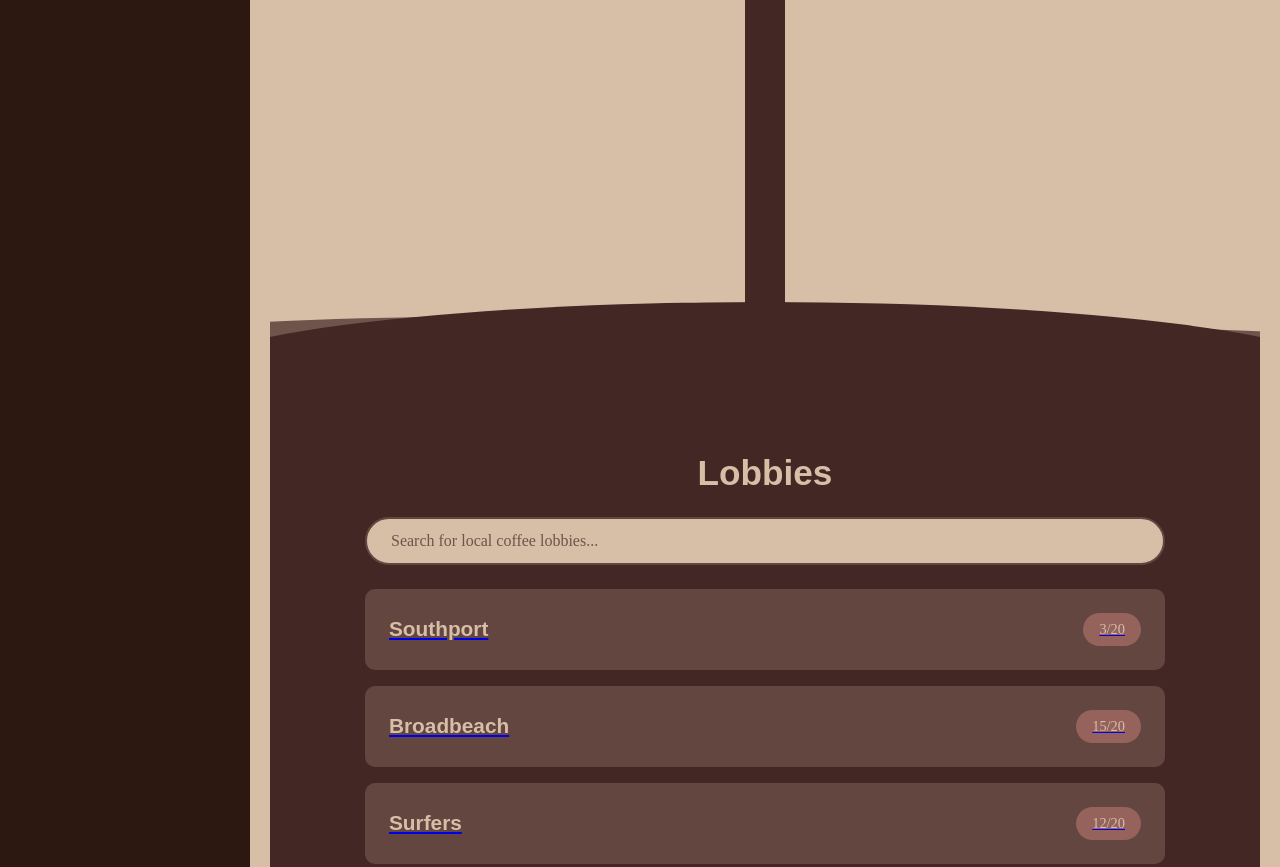
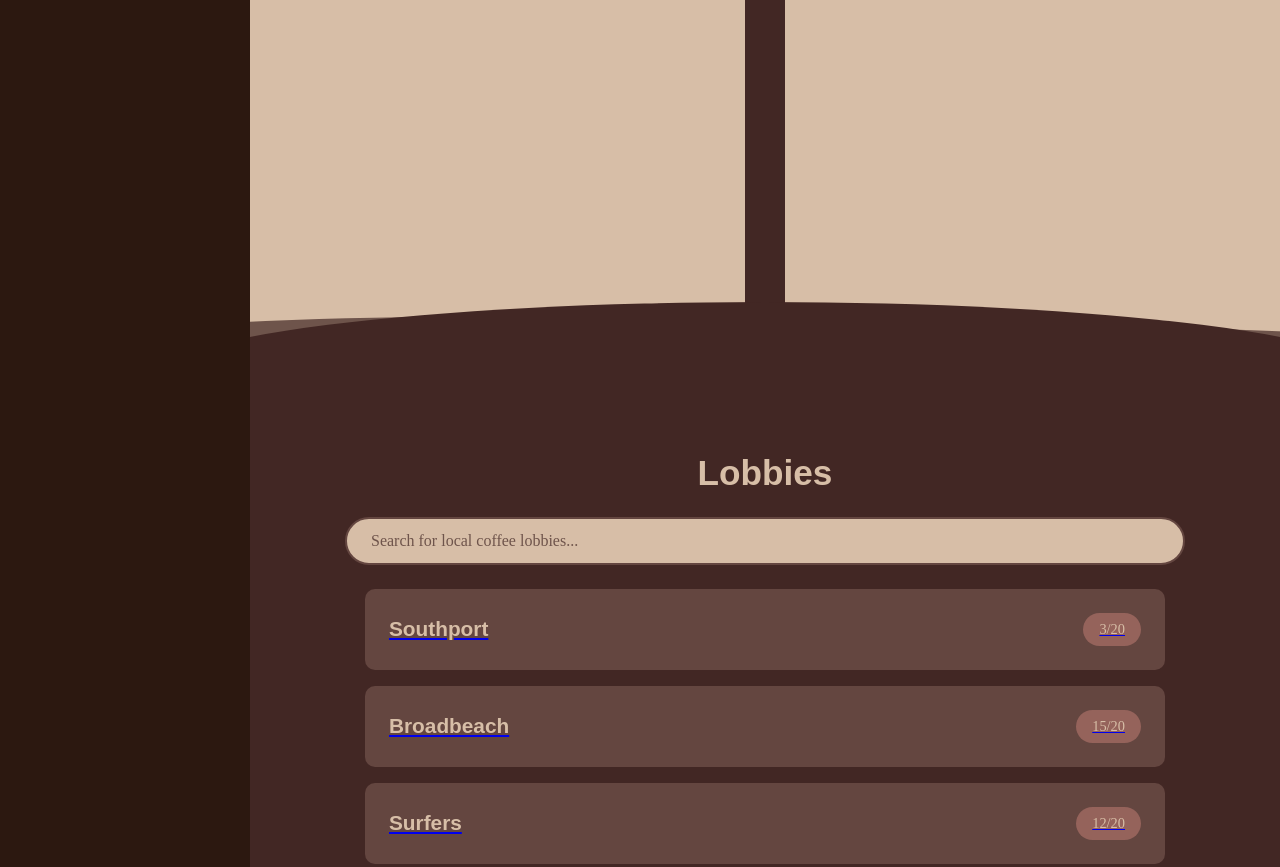
Before and after one commit to doinkadoink/wk6-digital-design, a plain HTML site: page index.html in a window 1280 px wide. Shown: the part 833-1700 px from the top of the page. Drawn offline with Linux system fonts and the light colour scheme.

Commit message:
Extend coffee background to page edges

```diff
--- a/coffee.css
+++ b/coffee.css
@@ -2808,3 +2808,11 @@ nav ul li ul li a:hover {
     .index-page .wave-animation-container .coffee-divider-back,
     .index-page .wave-animation-container .coffee-divider-back-2 { transform: none; }
 }
+
+/* Let the coffee reach the edges despite the original main padding. */
+.index-page .wave-animation-container,
+.index-page .lobbies-container {
+    width: calc(100% + 40px);
+    margin-left: -20px;
+    margin-right: -20px;
+}
```
